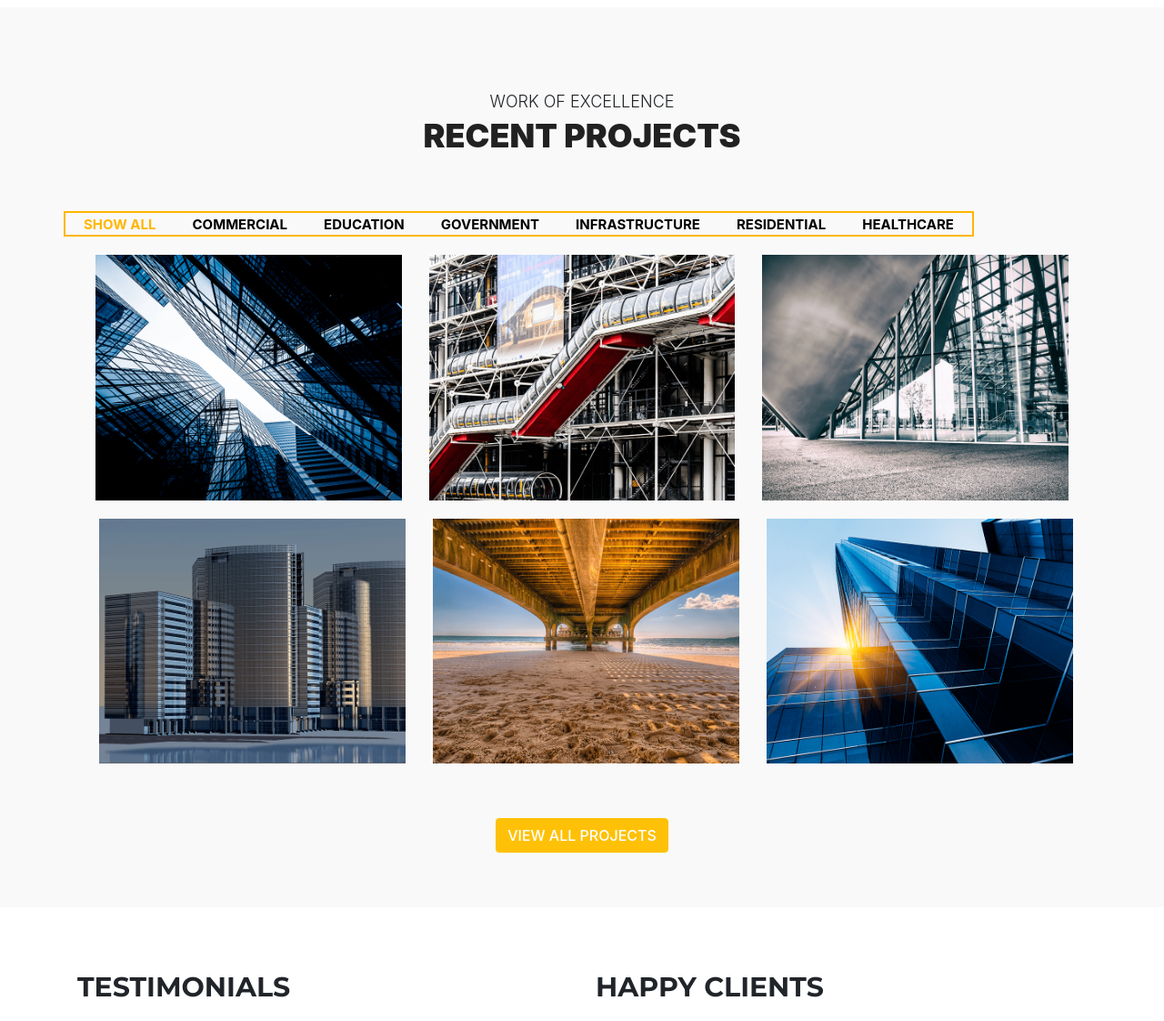
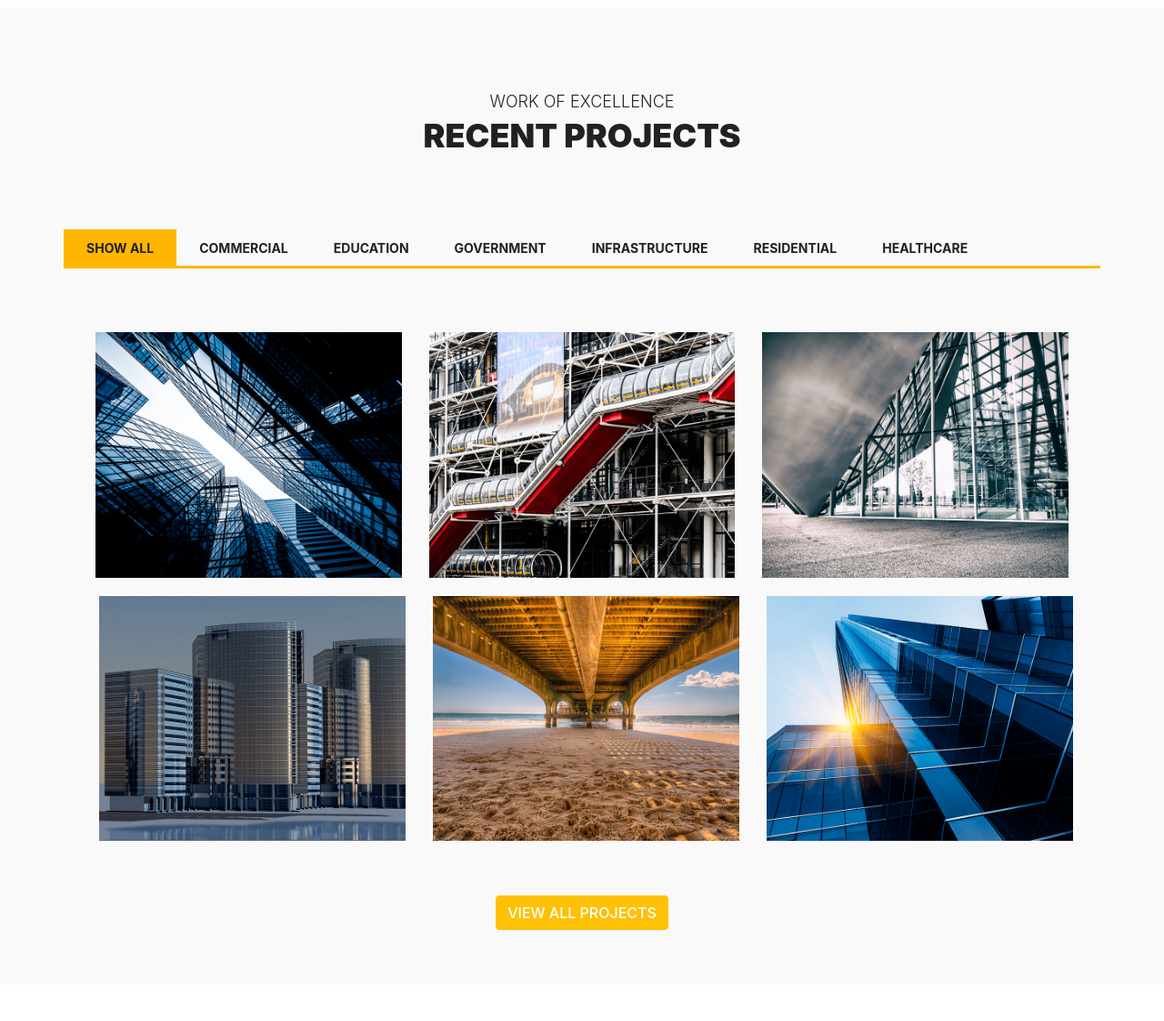
Before and after one commit to Perfect-Dav/dev, a PHP site: page /pro.html in a window 1280 px wide. Shown: the part 2578-3700 px from the top of the page at 91% size. Run offline with PHP 8.4, Linux system fonts and the light colour scheme; some libraries are stand-ins or nearby versions.

Commit message:
Update pro.css

```diff
--- a/pro.css
+++ b/pro.css
@@ -1027,9 +1027,41 @@ img.service-center-img.img-responsive {
 .project-area.nav{
   list-style: none;
   margin: 0;
-  padding: 0;}
-.navigation{
-  border: 2px solid #ffb600;
+  padding: 0;
+}
+.navigation {
+    display: inline-block;
+    margin: 20px 0 50px;
+    width: 100%;
+}
+
+.navigation ul {
+    list-style: none;
+    margin: 0;
+    padding: 0;
+    border-bottom: 3px solid #ffb600;
+}
+
+.navigation ul li {
+    display: inline-block;
+    line-height: 40px;
+}
+
+.navigation ul li a {
+    color: #212121;
+    font-size: 14px;
+    padding: 12px 25px;
+    font-weight: 700;
+    text-transform: uppercase;
+    -webkit-transition: all 0.3s;
+    -moz-transition: all 0.3s;
+    -o-transition: all 0.3s;
+    transition: all 0.3s;
+}
+
+.navigation ul a.active {
+    color: #212121;
+    background: #ffb600;
 }
 li.link{
   float: left;
```
